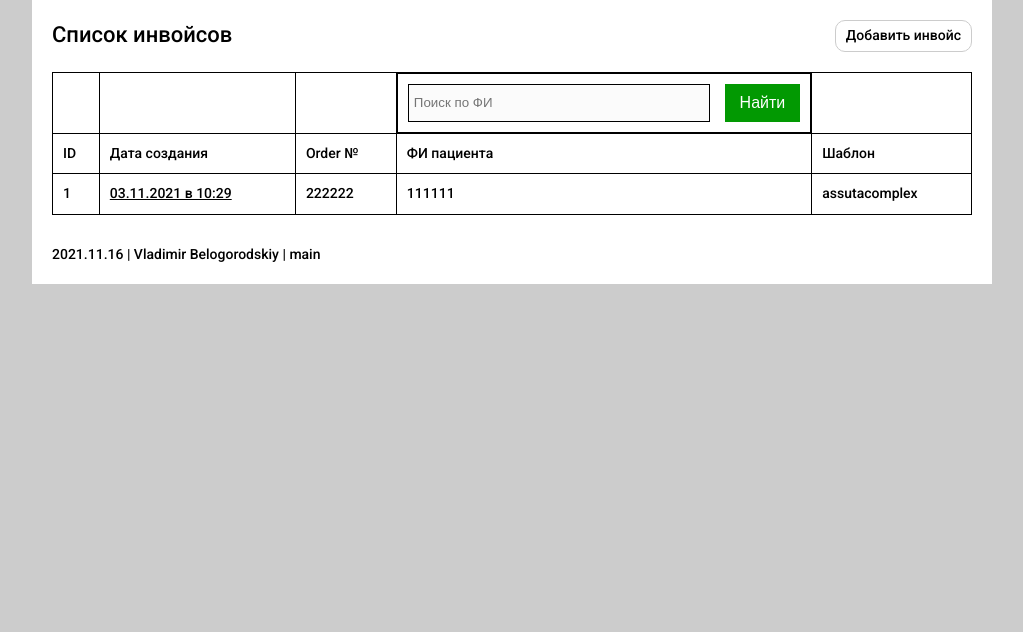
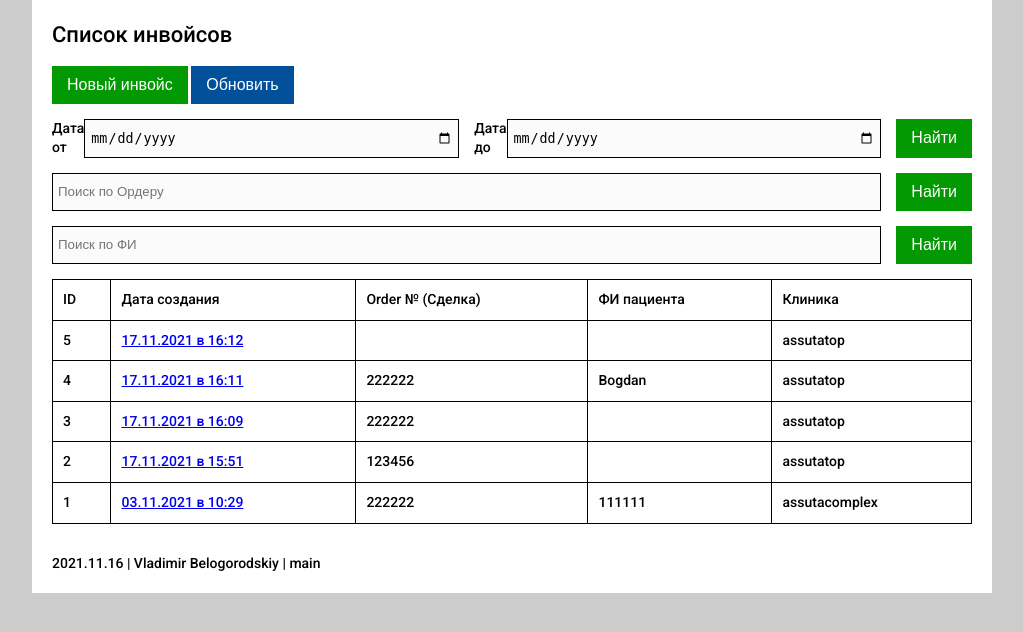
Before and after one commit to TyronNIKO/Invoice-html2pdf, a PHP site: page / in a window 1280 px wide. Shown: the top 632 px of the page, without its empty margins (128-1151 px from the left). Run offline with PHP 8.4, Linux system fonts and the light colour scheme.

Commit message:
12:17 18.11.2021
Переработана индексная страница, добавлены поля для поиска по ордер и дате

Добавлены классы для row на странице инвойса

Добавлен вывод номера страницы по индексу

```diff
--- a/Data.json
+++ b/Data.json
@@ -1 +1 @@
-[{"id":1,"invoice_id":"222222","patient_name":"111111","patient_date":"0111-11-11","country":"qweqweqwe","currency":"0","template":"assutacomplex","rows":[["23123","2qweqwe","111"]],"add_date":"2021-11-03 10:29:02","edit_date":"2021-11-17 11:51:57"}]
+[{"id":1,"invoice_id":"222222","patient_name":"111111","patient_date":"0111-11-11","country":"qweqweqwe","currency":"0","template":"assutacomplex","rows":[["23123","2qweqwe","111"]],"add_date":"2021-11-03 10:29:02","edit_date":"2021-11-17 16:08:14"},{"id":2,"invoice_id":"123456","patient_name":"","patient_date":"","country":"","currency":"0","template":"assutatop","rows":[["","",""]],"add_date":"2021-11-17 15:51:36"},{"id":3,"invoice_id":"222222","patient_name":"","patient_date":"","country":"","currency":"0","template":"assutatop","rows":[["","",""]],"add_date":"2021-11-17 16:09:28"},{"id":4,"invoice_id":"222222","patient_name":"Bogdan","patient_date":"","country":"","currency":"0","template":"assutatop","rows":[["","",""]],"add_date":"2021-11-17 16:11:38","edit_date":"2021-11-18 13:10:19"},{"id":5,"invoice_id":"","patient_name":"","patient_date":"","country":"","currency":"0","template":"assutatop","rows":[["","",""]],"add_date":"2021-11-17 16:12:47"}]
--- a/css/styles.css
+++ b/css/styles.css
@@ -131,7 +131,21 @@ div > .field-group:last-of-type {
 .btn-primary {
 	background-color: rgb(2, 80, 153);
 }
-
+.btn-warning {
+    background-color: #e0a800;
+}
+.btn-template[data-clinic='assutatop'] {
+    background-color: #0097be;
+}
+.btn-template[data-clinic='assutacomplex'] {
+    background-color: #0097be;
+}
+.btn-template[data-clinic='ichilovtop'] {
+    background-color: #f77676;
+}
+.btn-template[data-clinic='ichilovcomplex'] {
+    background-color: #f77676;
+}
 #order-num {
 	color: red;
 }
@@ -229,14 +243,14 @@ div > .field-group:last-of-type {
 	margin-top: 5px;
 	left: 0;
 }
-.customer {
+.customer-info {
 	width: 100%;
 	padding: 15px;
 	border: 1px solid #ccc;
 	border-radius: 15px;
 	margin-right: 15px;
 }
-.customer .title {
+.customer-info .title {
 	margin-top: -30px;
 	margin-bottom: 15px;
 	padding: 0 15px;
@@ -266,7 +280,7 @@ div > .field-group:last-of-type {
 	background: #fff;
 	width: fit-content;
 }
-.total {
+.total-info {
 	width: 30%;
 	padding: 15px;
 	border: 1px solid #ccc;
@@ -299,14 +313,17 @@ div > .field-group:last-of-type {
 	padding: 20px;
 	box-sizing: border-box;
 }
-.orders a {
-	color: #000;
+
+.orders>div:not(:last-of-type) {
+    box-sizing: border-box;
+    margin-bottom: 15px;
 }
 .orders .header {
 	display: flex;
 	justify-content: space-between;
 	height: auto;
 	align-items: center;
+
 }
 .orders .header h1 {
 	font-weight: normal;
@@ -319,7 +336,7 @@ div > .field-group:last-of-type {
 	border-radius: 10px;
 }
 .orders .list {
-	margin: 20px 0 0 0;
+    margin-bottom: 15px;
 }
 .orders .list table {
 	width: 100%;
@@ -411,11 +428,28 @@ div > .field-group:last-of-type {
 
 .search {
     display: flex;
-    flex-direction: row;
+    flex-direction: column;
     border: none;
     justify-content: space-between;
+    border: none !important;
 }
-#search_input {
+.search_group {
+    display: flex;
+    flex-direction: row;
+    justify-content: space-between;
+    margin-bottom: 15px;
+}
+.search_group:last-child {
+    margin-bottom: 0;
+}
+.search_input {
     border: 1px solid #000;
     margin-right: 15px;
 }
+.search .btn:not(:last-of-type) {
+    margin-right: 15px;
+}
+
+.page_number {
+    justify-content: center;
+}
--- a/index.php
+++ b/index.php
@@ -77,26 +77,38 @@ if (file_exists($db_file)) {
 <body>
     <div class="orders">
         <div class="header">
-            <h1>Список инвойсов</h1><a href="<?php echo $path?>doPDF.php">Добавить инвойс</a>
+            <h1>Список инвойсов</h1>
+        </div>
+        <div class="new-invoice">
+            <button class="btn btn-success" onclick="createNewInvoice()">Новый инвойс</button>
+            <!-- <a href="<?php echo $path?>doPDF.php" class="btn btn-success">Новый инвойс</a> -->
+            <button class="btn btn-primary" onclick="pageReload()">Обновить</button>
+        </div>
+        <div class="search">
+            <div class="search_group">
+                <label for="search_by_date_from">Дата от</label>
+                <input id="search_by_date_from" class="search_input" type="date"  value>
+                <label for="search_by_date_to">Дата до</label>
+                <input id="search_by_date_to" class="search_input" type="date" placeholder="Дата до" value>
+                <button class="btn btn-success" onclick="searchByName()">Найти</button>
+            </div>
+            <div class="search_group">
+                <input id="search_by_order" class="search_input" type="number" placeholder="Поиск по Ордеру" value>
+                <button class="btn btn-success" onclick="searchByName()">Найти</button>
+            </div>
+            <div class="search_group">
+                <input id="search_by_name" class="search_input" type="text" placeholder="Поиск по ФИ" value>
+                <button class="btn btn-success" onclick="searchByName()">Найти</button>
+            </div>
         </div>
         <div class="list">
             <table>
                 <tr>
-                    <td></td>
-                    <td></td>
-                    <td></td>
-                    <td class="search">
-                        <input id="search_input" type="text" placeholder="Поиск по ФИ" value>
-                    <button class="btn btn-success" id="search_btn" onclick="searchByName()">Найти</button>
-                </td>
-                    <td></td>
-                </tr>
-                <tr>
                     <td>ID</td>
                     <td>Дата создания</td>
-                    <td>Order №</td>
+                    <td>Order № (Сделка)</td>
                     <td>ФИ пациента</td>
-                    <td>Шаблон</td>
+                    <td>Клиника</td>
                 </tr>
                 <?php
                     foreach ($invoices_list as $invoice) {
@@ -120,23 +132,30 @@ if (file_exists($db_file)) {
 </body>
 <script>
     function searchByName() {
-    let searchInput = document.querySelector('#search_input');
+        let searchInput = document.querySelector('#search_by_name');
         console.log(searchInput.value);
-    if(searchInput.value.length >= 2){
+        if (searchInput.value.length >= 2) {
             let nameList = document.querySelectorAll(".patient_name");
             console.log(nameList);
             nameList.forEach(element => {
                 let str = element.innerHTML.toLowerCase();
-            if(!str.includes(searchInput.value)){
+                if (!str.includes(searchInput.value)) {
                     element.closest("tbody tr").style = "display:none;";
                     console.log("no includes");
-            }else{
+                } else {
                     console.log(element);
                 }
             });
-    }else{
+        } else {
             alert("Введите минимум 3 буквы ФИ");
         }
     }
+    function createNewInvoice() {
+        document.location.href = "<?php echo $path?>doPDF.php";
+    }
+    function pageReload() {
+        document.location.reload();
+    }
 </script>
+
 </html>
--- a/package.json
+++ b/package.json
@@ -29,7 +29,7 @@
   ],
   "dependencies": {
     "axios": "^0.21.4",
-    "html2pdf.js": "^0.9.0",
+    "html2pdf.js": "^0.10.1",
     "jquery": "^3.6.0",
     "jquery-mask-plugin": "^1.14.16",
     "jsdom": "^18.0.0",
```
Also changed, not shown: assets/js/handlers/doPDF.js (+0 -9 lines), assets/js/handlers/newPage.js (+24 -5 lines), assets/js/modules/addNewPage.js (+10 -2 lines), doPDF.php (+23 -28 lines), js/script.js, package-lock.json, 1 other file. Lines whose indentation alone changed are shown as unchanged.
